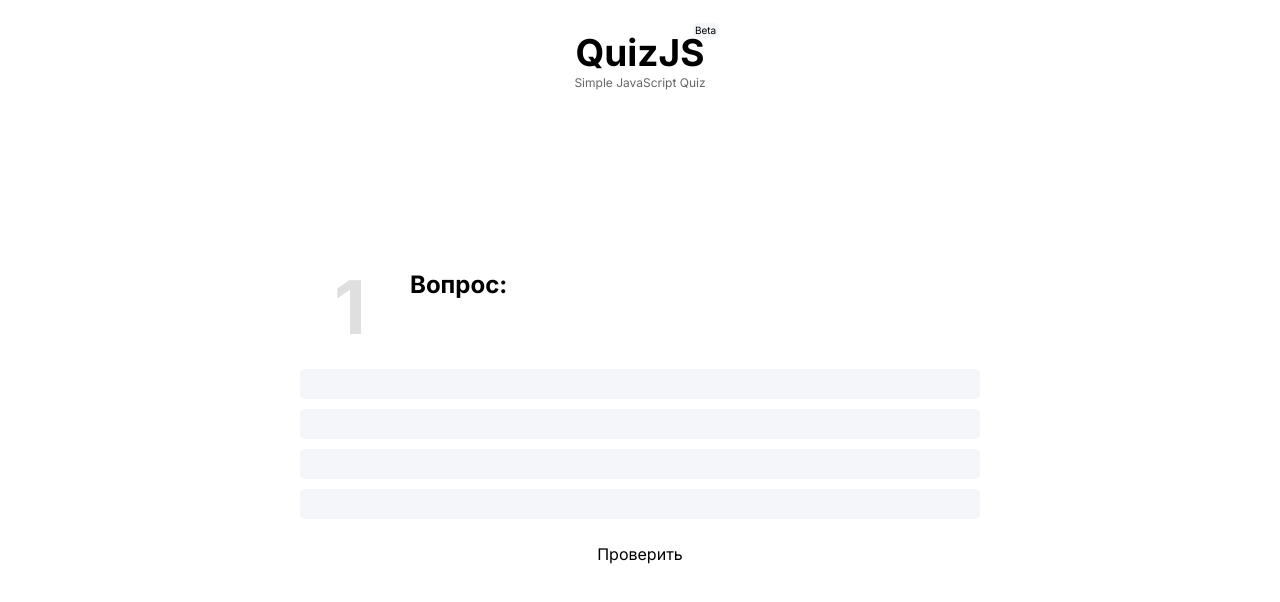
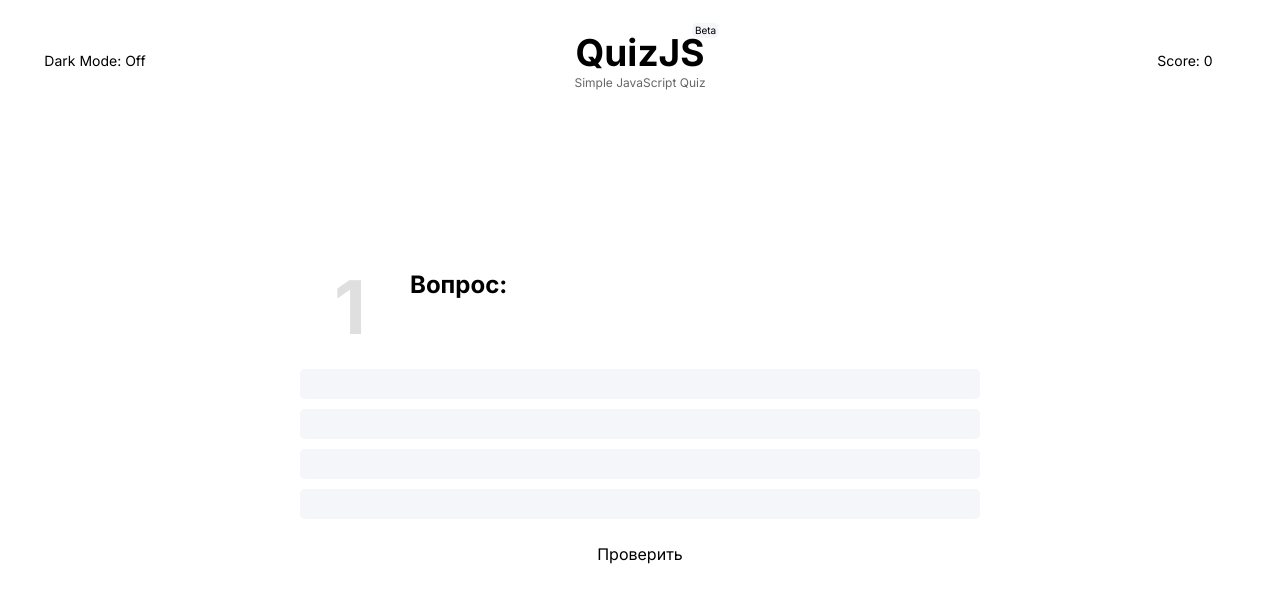
Before and after one commit to mykolachub/quizJS, a plain HTML site: page index.html in a window 1280 px wide. Drawn offline with nearby package versions, Linux system fonts and the light colour scheme; no server answers.

Commit message:
dark mode & score element added (static)

```diff
--- a/index.html
+++ b/index.html
@@ -12,8 +12,10 @@
     <div class="wrapper">
         <!-- HEADER -->
         <header class="header">
-            <div class="header__dark_mode header__item">
-
+            <div class="header__darkmode header__item">
+                <button id="dark_mode" class="darkmode__button">
+                    Dark Mode: Off
+                </button>
             </div>
             <div class="header__logo header__item">
                 <div class="logo">
@@ -31,7 +33,9 @@
                 </div>
             </div>
             <div class="header__score header__item">
-
+                <div class="score">
+                    <span id="score" class="score__item">Score: 0</span>
+                </div>
             </div>
         </header>
         <!-- MAIN -->
--- a/styles/main.css
+++ b/styles/main.css
@@ -27,7 +27,7 @@
     height: auto;
     display: flex;
     justify-content: space-between;
-    align-items: center;
+    /* align-items: center; */
     padding: 3rem;
     margin-bottom: 15rem;
     position: relative;
@@ -35,7 +35,49 @@
 
 .header__item {}
 
+/* DARK MODE & SCORE */
+
+.header__darkmode,
+.header__score {
+    width: 13rem;
+    height: 6rem;
+}
+
+.darkmode__button,
+.score {
+    width: 100%;
+    height: 100%;
+    display: flex;
+    justify-content: center;
+    align-items: center;
+    font-size: 1.4rem;
+    border: none;
+    background: none;
+    cursor: pointer;
+    border-radius: 1rem;
+    transition: all 250ms ease;
+}
+
+.darkmode__button:hover {
+    background-color: #f5f6fa;
+}
+
+.score--updated {
+    color: rgb(40, 167, 69);
+    background-color: rgba(40, 167, 69, 0.1);
+    transition: all 250ms ease;
+}
+
 /* LOGO */
+
+.header__logo {
+    position: absolute;
+    top: 50%;
+    left: 50%;
+    width: auto;
+    height: auto;
+    transform: translate(-50%, -50%);
+}
 
 .logo {
     height: auto;
```
